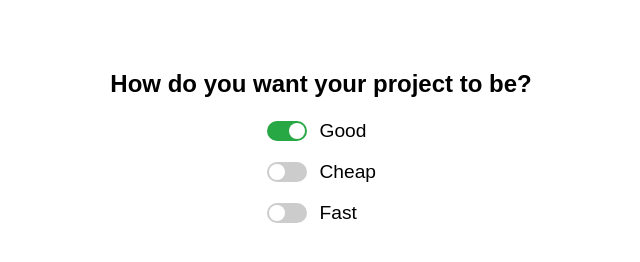
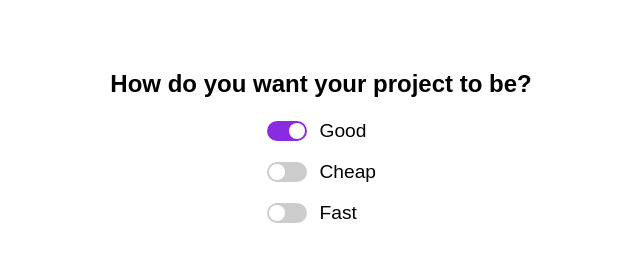
Before and after one commit to acciojob/toggler-js-happydagar6, a website: page main.html in a window 1280 px wide. Both pictures are taken after a click on the checkbox 605 px from the left and 130 px from the top of the page. Shown: the full height of the page, 319-959 px from the left. Drawn offline with Linux system fonts and the light colour scheme.

Commit message:
created a submission

```diff
--- a/styles.css
+++ b/styles.css
@@ -1,4 +1,3 @@
-/* Basic layout to center everything */
 body {
     font-family: sans-serif;
     display: flex;
@@ -7,35 +6,29 @@ body {
     margin-top: 50px;
 }
 
-/* Aligning the toggles in a column */
 .toggle-container {
     display: flex;
     flex-direction: column;
-    gap: 15px; /* Space between rows */
+    gap: 15px;
 }
 
-/* All other CSS stays exactly the same, just update this one block: */
-
-/* Aligning the toggle and text side-by-side */
-#g1, #g2, #g3 {
+#g1, #g2, #g3, .g1, .g2, .g3 {
     display: flex;
     align-items: center;
     gap: 10px;
 }
 
-/* Trick: Making the default checkbox look like a pill/switch */
 .toggle {
-    appearance: none; /* Removes the default square checkbox look */
+    appearance: none;
     width: 40px;
     height: 20px;
-    background-color: #ccc; /* Gray when OFF */
+    background-color: #ccc;
     border-radius: 20px;
     position: relative;
     cursor: pointer;
     transition: 0.3s;
 }
 
-/* The small white circle inside the toggle */
 .toggle::before {
     content: '';
     position: absolute;
@@ -45,21 +38,21 @@ body {
     border-radius: 50%;
     top: 2px;
     left: 2px;
-    transition: 0.3s; /* Smooth sliding animation */
+    transition: 0.3s;
+    /* THIS IS THE FIX: Prevents the circle from blocking the robot's click */
+    pointer-events: none;
 }
 
-/* Changing color when the checkbox is clicked (ON) */
 .toggle:checked {
-    background-color: #28a745; /* Green when ON */
+    background-color: #8a2be2; /* Purple color matching the image */
 }
 
-/* Sliding the white circle to the right when ON */
 .toggle:checked::before {
     transform: translateX(20px);
 }
 
-/* Styling the span text */
 span {
     font-size: 1.2rem;
     width: 60px;
+    cursor: pointer; /* Makes it clear the text is clickable */
 }
```
